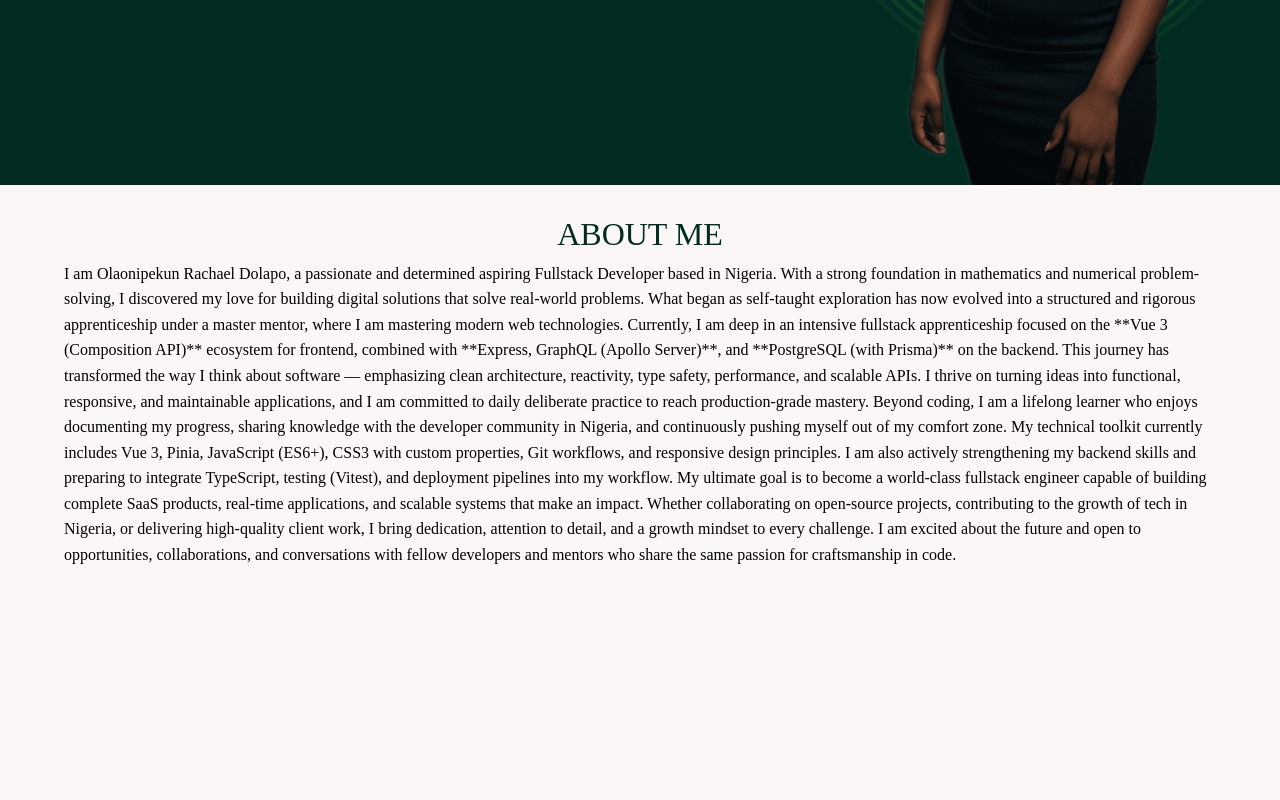
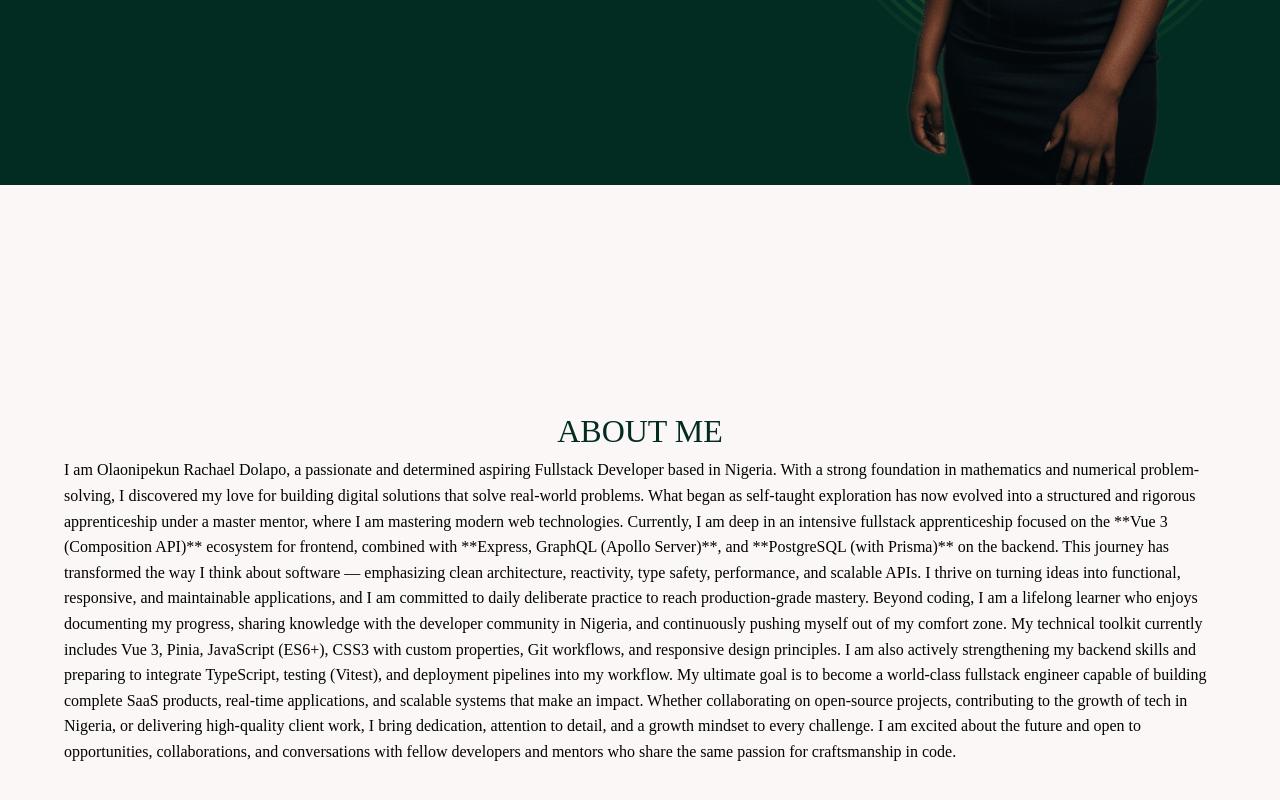
Before and after one commit to Lovethrech/my-main-portfolio, a Vue app: page / in a window 1280 px wide. Shown: the part 546-1346 px from the top of the page. Before the commit the page ends 1138 px from the top, so only its background shows below. Built offline with nearby package versions, Linux system fonts and the light colour scheme.

Commit message:
working on the home-about components.

```diff
--- a/src/components/home/about/HomeAboutCtn.vue
+++ b/src/components/home/about/HomeAboutCtn.vue
@@ -4,7 +4,7 @@ import HomeAboutDesc from './HomeAboutDesc.vue';
 </script>
 
 <template>
-    <section class="home-about-ctn">
+    <section class="home-about-ctn display-flex-justify-center-place-center">
         <div class="home-about-main-ctn">
             <HomeAboutTitle/>
             <HomeAboutDesc/>
@@ -14,6 +14,7 @@ import HomeAboutDesc from './HomeAboutDesc.vue';
 
 <style scoped>
 .home-about-ctn{
+    min-height:100vh;
     padding: 3vh 8vh;
 }
 </style>
```
